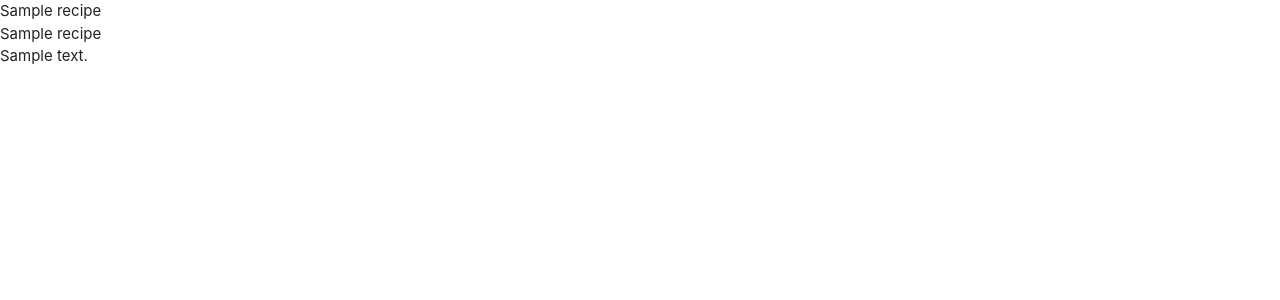
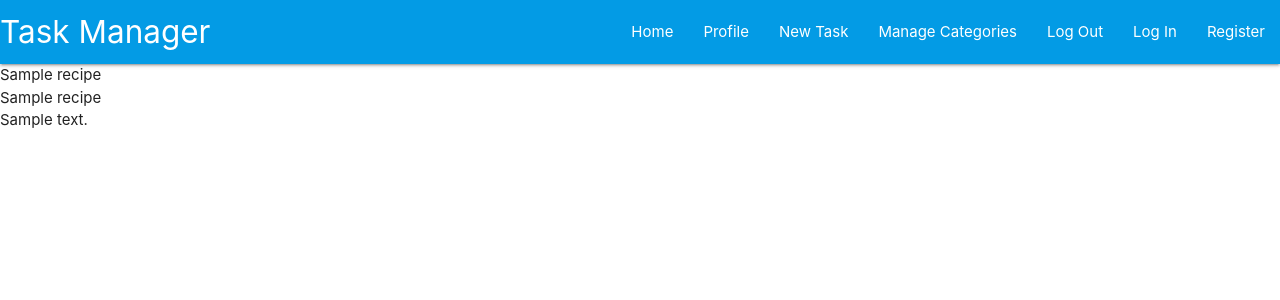
Before and after one commit to Jade-Quinn/recipely, a Flask app: page / in a window 1280 px wide. Shown: the top 300 px of the page. Run offline with Flask 2, Linux system fonts and the light colour scheme; a database or web service that is not in the repository returns one stand-in record (values such as "Sample title"); some libraries are stand-ins or nearby versions.

Commit message:
(feat): Add Materializa Navbar and Sidenav

```diff
--- a/static/js/script.js
+++ b/static/js/script.js
@@ -0,0 +1,3 @@
+$(document).ready(function(){
+    $('.sidenav').sidenav();
+});
--- a/templates/base.html
+++ b/templates/base.html
@@ -2,20 +2,53 @@
 <html lang="en">
 <head>
     <meta charset="UTF-8">
-    <meta http-equiv="X-UA-Compatible" content="IE=edge">
     <meta name="viewport" content="width=device-width, initial-scale=1.0">
+    <link rel="stylesheet" href="https://cdnjs.cloudflare.com/ajax/libs/font-awesome/5.13.1/css/all.min.css"
+        integrity="sha512-xA6Hp6oezhjd6LiLZynuukm80f8BoZ3OpcEYaqKoCV3HKQDrYjDE1Gu8ocxgxoXmwmSzM4iqPvCsOkQNiu41GA==" crossorigin="anonymous" type="text/css">
     <link rel="stylesheet" href="https://cdnjs.cloudflare.com/ajax/libs/materialize/1.0.0/css/materialize.min.css" type="text/css">
     <link rel="stylesheet" href="{{ url_for('static', filename='css/style.css') }}" type="text/css">
     {% block styles %}
     {% endblock %}
-
     <title>Recipely</title>
 </head>
 <body>
 
+	<header>
+        <!-- top navbar -->
+		<nav class="nav-extended text-shadow light-blue darken-1">
+			<div class="nav-wrapper">
+				<a href="{{ url_for('get_recipes') }}" class="brand-logo">Task Manager</a>
+				<a href="#" data-target="mobile-demo" class="sidenav-trigger right"><i class="fas fa-bars"></i></a>
+				<ul class="right hide-on-med-and-down">
+					<li><a href="{{ url_for('get_recipes') }}">Home</a></li>
+					<li><a href="#">Profile</a></li>
+					<li><a href="#">New Task</a></li>
+					<li><a href="#">Manage Categories</a></li>
+					<li><a href="#">Log Out</a></li>
+					<li><a href="#">Log In</a></li>
+					<li><a href="#">Register</a></li>
+				</ul>
+			</div>
+		</nav>
+
+        <!-- mobile sidenav -->
+		<ul class="sidenav" id="mobile-demo">
+            <li><h4 class="center-align light-blue-text text-darken 4">Task Manager</h4></li>
+            <li><a href="{{ url_for('get_recipes') }}">Home</a></li>
+            <li><a href="#">Profile</a></li>
+            <li><a href="#">New Task</a></li>
+            <li><a href="#">Manage Categories</a></li>
+            <li><a href="#">Log Out</a></li>
+            <li><a href="#">Log In</a></li>
+            <li><a href="#">Register</a></li>
+		</ul>
+	</header>
+
     {% block content %}
     {% endblock %}
 
+    <script src="https://code.jquery.com/jquery-3.5.1.min.js"
+        integrity="sha256-9/aliU8dGd2tb6OSsuzixeV4y/faTqgFtohetphbbj0=" crossorigin="anonymous"></script>
     <script src="https://cdnjs.cloudflare.com/ajax/libs/materialize/1.0.0/js/materialize.min.js"></script>
     <script src="{{ url_for('static', filename='js/script.js') }}"></script>
     {% block scripts %}
```
